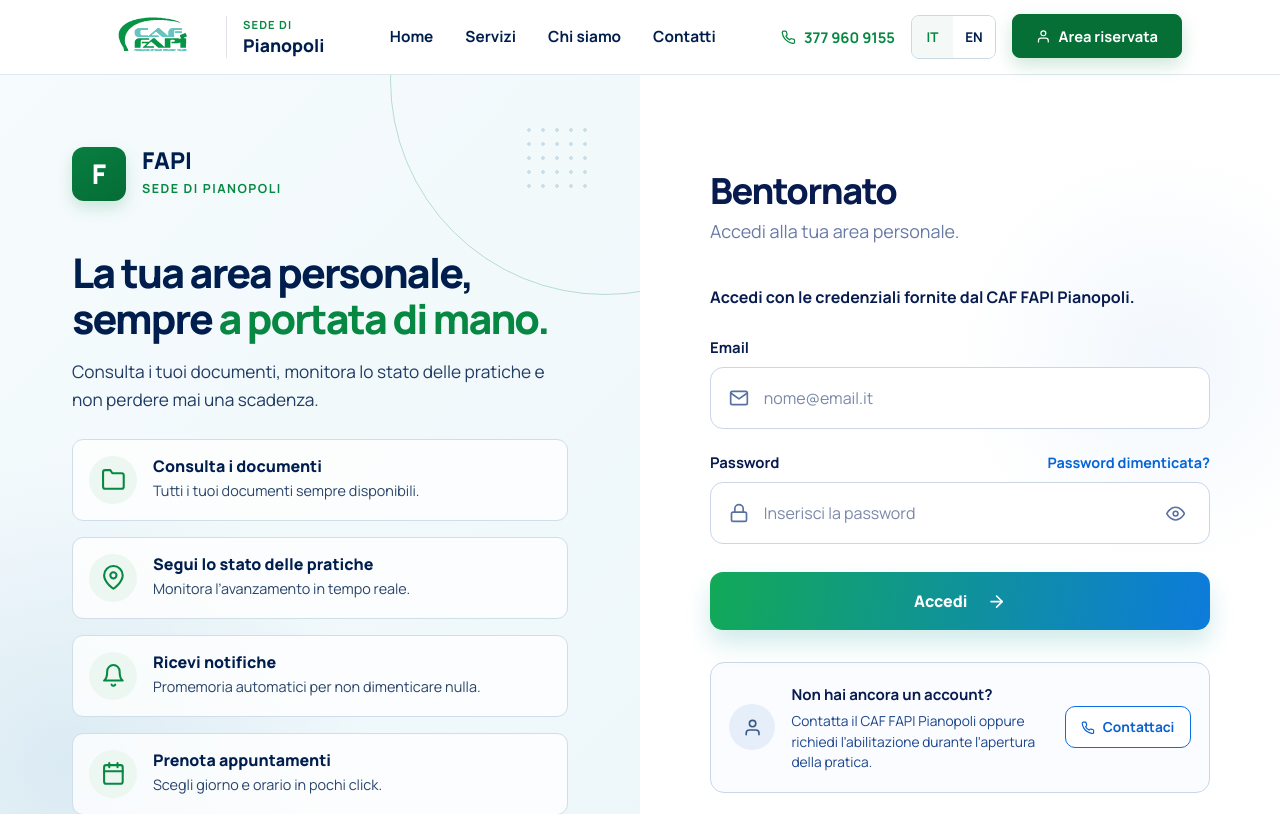
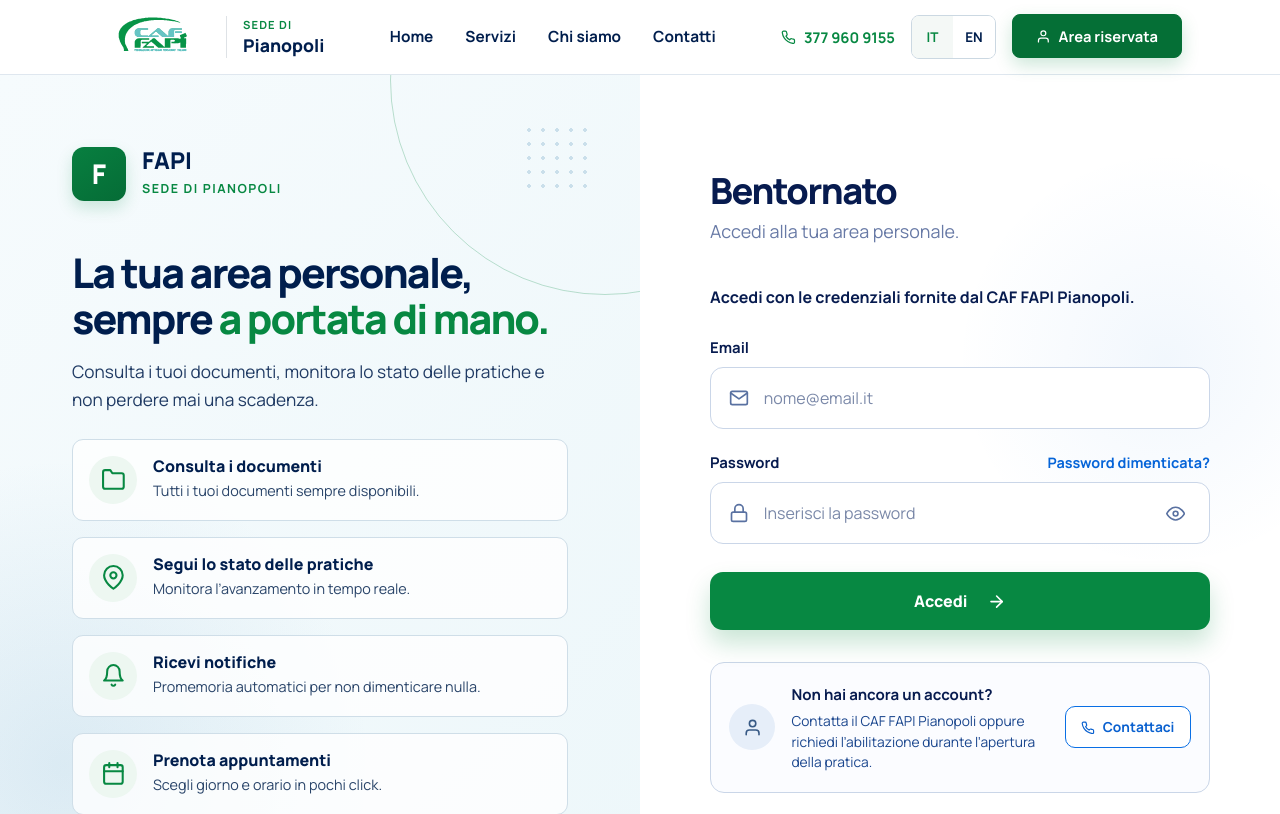
Before and after one commit to acetomartina/FE-Capstone-CAF, a React (Vite) app: page /login in a window 1280 px wide. Shown: the top 814 px of the page. Built offline with nearby package versions, Linux system fonts and the light colour scheme; no server answers.

Commit message:
style(login): bottone Accedi in verde CAF pieno

```diff
--- a/src/styles/LoginPage/login-form.css
+++ b/src/styles/LoginPage/login-form.css
@@ -133,14 +133,15 @@
   border: 0;
   border-radius: 13px;
 
-  background: linear-gradient(100deg, #12a957, #0d7bdc);
+  /* Verde CAF pieno: il verde segnala l'azione, il blu la struttura. */
+  background: #078842;
 
   color: #ffffff;
 
   font-size: 1rem;
   font-weight: 800;
 
-  box-shadow: 0 13px 24px rgba(18, 153, 150, 0.2);
+  box-shadow: 0 13px 24px rgba(7, 136, 66, 0.22);
 
   transition:
     transform 0.2s ease,
@@ -153,18 +154,27 @@
 .login-form__submit.btn:first-child:active {
   border: 0;
 
-  background: linear-gradient(100deg, #12a957, #0d7bdc);
+  background: #066f36;
 
   color: #ffffff;
 
   transform: translateY(-1px);
 
-  box-shadow: 0 16px 30px rgba(18, 153, 150, 0.26);
+  box-shadow: 0 16px 30px rgba(7, 136, 66, 0.28);
 }
 
 .login-form__submit.btn:focus-visible {
-  outline: 3px solid rgba(13, 123, 220, 0.25);
+  outline: 3px solid rgba(7, 136, 66, 0.3);
   outline-offset: 3px;
+}
+
+/* Verde spento ma ancora leggibile: il bianco sopra resta sopra 4.5:1. */
+.login-form__submit.btn:disabled {
+  background: #4e7a62;
+
+  transform: none;
+  box-shadow: none;
+  opacity: 1;
 }
 
 .login-form__submit svg {
```
